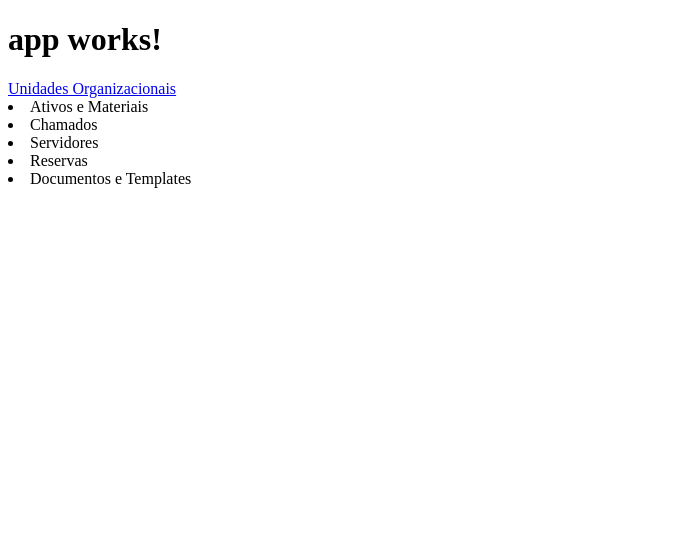
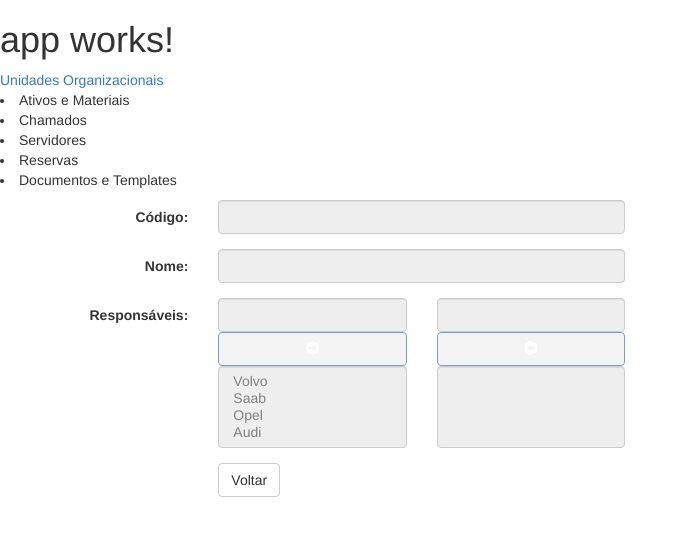
Before and after one commit to davydmelo/workstation-webcli, an Angular app: page /organizational_unit/1/view in a window 1280 px wide. Before the commit this address led to /. Shown: the top 536 px of the page, without its empty margins (0-688 px from the left). Built offline with nearby package versions, Linux system fonts and the light colour scheme.

Commit message:
Formulário de unidade organizacional.

```diff
--- a/src/app/app.module.ts
+++ b/src/app/app.module.ts
@@ -18,7 +18,10 @@ import { OrganizationalUnitService } from './organizational-unit.service';
 const routes: Routes = [
   { path: '', component: MenuComponent },
   { path: 'organizational_units', component: OrganizationalUnitsComponent },
-  { path: 'organizational_unit', component: OrganizationalUnitComponent },
+  { path: 'organizational_unit/create', component: OrganizationalUnitComponent },
+  { path: 'organizational_unit/:id/view', component: OrganizationalUnitComponent },
+  { path: 'organizational_unit/:id/edit', component: OrganizationalUnitComponent },
+  { path: 'organizational_unit/:id/delete', component: OrganizationalUnitComponent },
 //  { path: 'materials', component: OrganizationalUnitsComponent },
 //  { path: 'materials/:id', component: OrganizationalUnitsComponent },
 //  { path: 'vendors', component: VendorsComponent },
--- a/src/app/main-panel/organizational-unit/organizational-unit.component.html
+++ b/src/app/main-panel/organizational-unit/organizational-unit.component.html
@@ -1,8 +1,48 @@
-<form>
-  <label for="name">Nome:</label>
-  <input name="name" id="name"/>
+<form class="form-horizontal">
+    <div class="form-group">
+        <label for="id" class="control-label col-sm-2">Código:</label>
+        <div class="col-sm-4">
+            <input name="id" id="id" class="form-control" [disabled]="isFormDisabled()"/>
+        </div>
+    </div>
 
-  <button>Save</button>
+    <div class="form-group">
+        <label for="name" class="control-label col-sm-2">Nome:</label>
+        <div class="col-sm-4">
+            <input name="name" id="name" class="form-control" [disabled]="isFormDisabled()"/>
+        </div>
+    </div>
+
+    <div class="form-group">
+        <label for="sponsors" class="control-label col-sm-2">Responsáveis:</label>
+        <div class="col-sm-2">
+            <input class="form-control" [disabled]="isFormDisabled()"/>
+            <button (click)="onSelectedToTheRight()" class="btn btn-primary form-control" [disabled]="isFormDisabled()">
+                <span class="glyphicon glyphicon-circle-arrow-right"></span>
+            </button>
+            <select multiple class="form-control" id="sponsors" [disabled]="isFormDisabled()">
+                <option value="volvo">Volvo</option>
+                <option value="saab">Saab</option>
+                <option value="opel">Opel</option>
+                <option value="audi">Audi</option>
+            </select>
+        </div>
+        <div class="col-sm-2">
+            <input class="form-control" [disabled]="isFormDisabled()"/>
+            <button (click)="onSelectedToTheLeft()" class="btn btn-primary form-control" [disabled]="isFormDisabled()">
+                <span class="glyphicon glyphicon-circle-arrow-left"></span>
+            </button>
+            <select multiple class="form-control" [disabled]="isFormDisabled()">
+            </select>
+        </div>
+    </div>
+
+    <div class="form-group">
+        <div class="col-sm-offset-2 col-sm-10">
+            <button (click)="onDelete()" *ngIf="action === 'delete'" class="btn btn-primary">Delete</button>
+            <button (click)="onSubmit()" *ngIf="action === 'create' || action === 'edit'" class="btn btn-primary">Save</button>
+            <button routerLink="/organizational_units" *ngIf="action !== 'view'" class="btn btn-default">Cancelar</button>
+            <button routerLink="/organizational_units" *ngIf="action === 'view'" class="btn btn-default">Voltar</button>
+        </div>
+    </div>
 </form>
-
-<button routerLink="/organizational_units">Back</button>
--- a/src/app/main-panel/organizational-unit/organizational-unit.component.ts
+++ b/src/app/main-panel/organizational-unit/organizational-unit.component.ts
@@ -8,14 +8,39 @@ import { Router, ActivatedRoute } from '@angular/router';
 })
 export class OrganizationalUnitComponent implements OnInit {
 
+  public action: string;
+
   constructor(private route: ActivatedRoute)
   {
-
   }
 
   ngOnInit()
   {
-      console.log(this.route.snapshot.params['action']);
+      this.action = this.route.snapshot.url[this.route.snapshot.url.length - 1].path;
   }
 
+  isFormDisabled(): boolean
+  {
+    return this.action === 'view' || this.action === 'delete';
+  }
+
+  onSelectedToTheRight()
+  {
+    console.log('Right');
+  }
+
+  onSelectedToTheLeft()
+  {
+    console.log('Left');
+  }
+
+  onSubmit()
+  {
+    console.log('Submit');
+  }
+
+  onDelete()
+  {
+
+  }
 }
--- a/src/app/main-panel/organizational-units/organizational-units.component.html
+++ b/src/app/main-panel/organizational-units/organizational-units.component.html
@@ -1,6 +1,6 @@
-<button [routerLink]="['/organizational_unit', {action: 'create'}]">New Organizational Unit</button>
+<button [routerLink]="['/organizational_unit', 'create']" class="btn btn-primary">New Organizational Unit</button>
 
-<table>
+<table *ngIf="ous.length > 0; else zeroElementMessage" class="table table-striped">
     <thead>
         <tr>
             <td>Id</td>
@@ -12,9 +12,11 @@
         <tr *ngFor="let o of ous">
             <td>{{o.id}}</td>
             <td>{{o.name}}</td>
-            <td><button [routerLink]="['/organizational_unit', {action: 'view'}]">Visualizar</button></td>
-            <td><button [routerLink]="['/organizational_unit', {action: 'edit'}]">Editar</button></td>
-            <td><button [routerLink]="['/organizational_unit', {action: 'delete', id: 1}]">Excluir</button></td>
+            <td><button [routerLink]="['/organizational_unit', o.id, 'view']" class="btn btn-default">Visualizar</button></td>
+            <td><button [routerLink]="['/organizational_unit', o.id, 'edit']" class="btn btn-success">Editar</button></td>
+            <td><button [routerLink]="['/organizational_unit', o.id, 'delete']" class="btn btn-danger">Excluir</button></td>
         </tr>
     </tbody>
 </table>
+
+<ng-template #zeroElementMessage>Não existem unidades organizacionais cadastradas</ng-template>
--- a/src/index.html
+++ b/src/index.html
@@ -8,6 +8,9 @@
   <meta name="viewport" content="width=device-width, initial-scale=1">
   <link rel="icon" type="image/x-icon" href="favicon.ico">
 
+  <link rel="stylesheet"
+      href="https://unpkg.com/bootstrap@3.3.7/dist/css/bootstrap.min.css">
+
 </head>
 <body>
 
```
